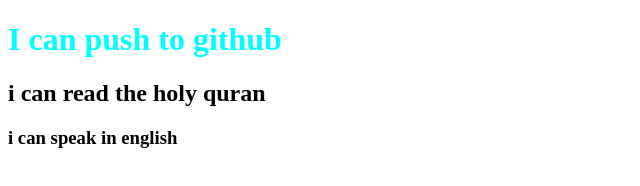
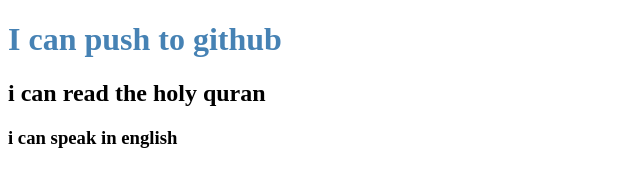
Before and after one commit to Mizanur99/my-third-repo, a plain HTML site: page index.html in a window 1280 px wide. Shown: the whole page, without its empty margins (0-640 px from the left). Drawn offline with Linux system fonts and the light colour scheme.

Commit message:
color changed

```diff
--- a/style.css
+++ b/style.css
@@ -1,3 +1,3 @@
 h1{
-    color: aqua;
+    color: steelblue;
 }
```
